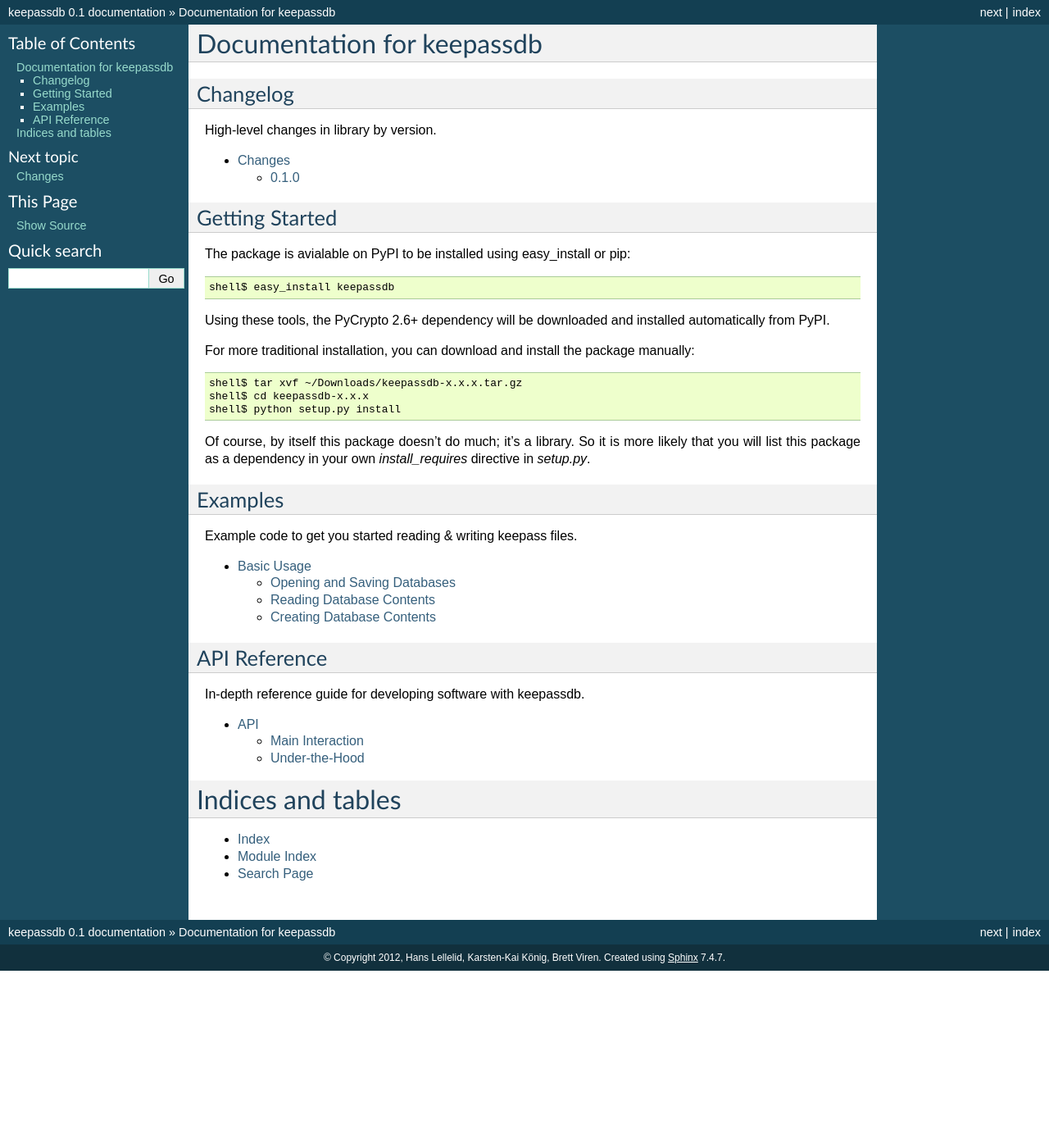
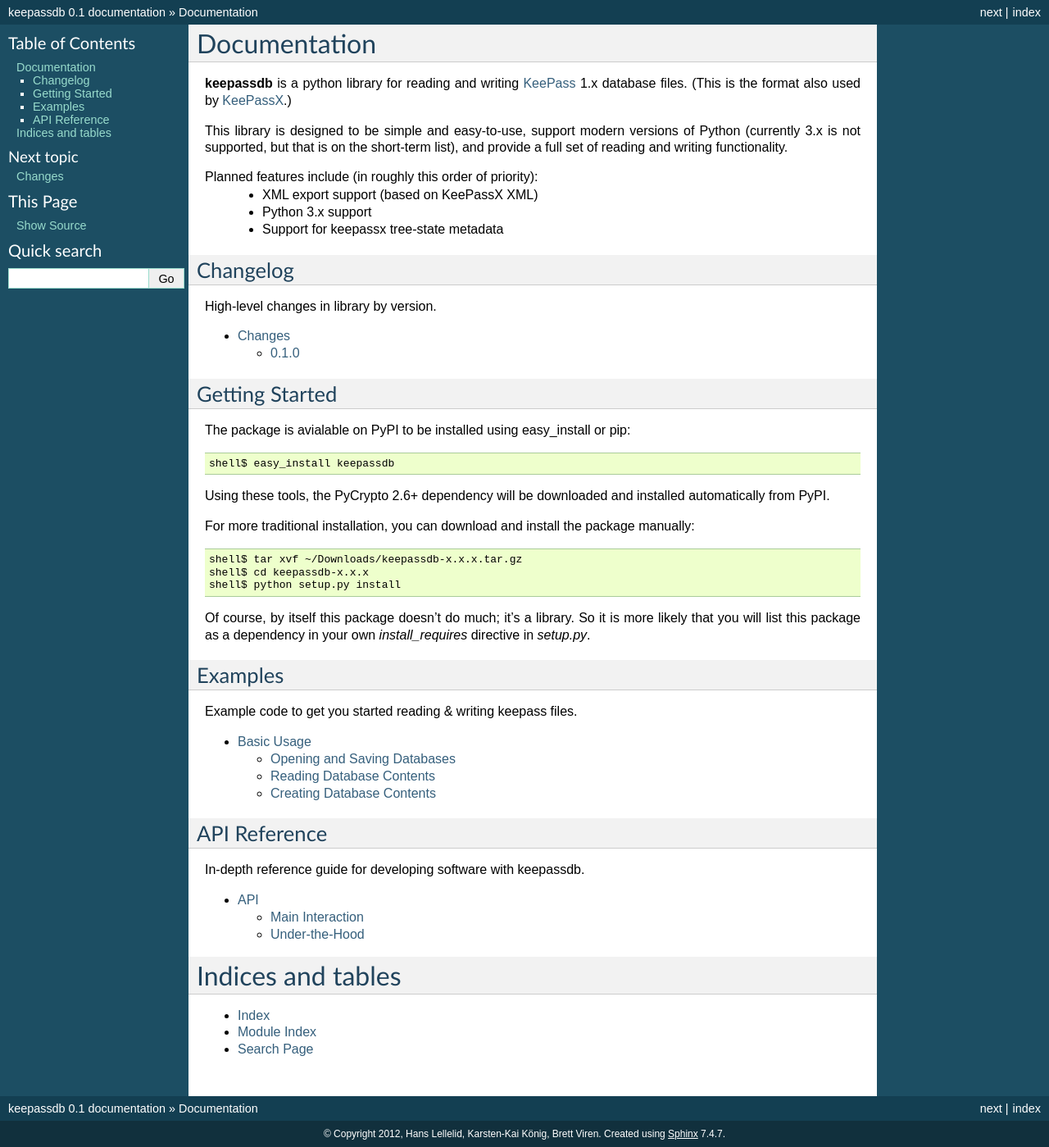
Before and after one commit to hozn/keepassdb, a Sphinx documentation site: the page built from docs/index.rst, in a window 1280 px wide. Shown: the whole page at 82% size. Built offline with Sphinx 7.4.7, drawn with Linux system fonts in a browser that asks for light colours; before the commit the page ends 1184 px from its top, so only the background shows below that.

Commit message:
Doc tweaks

```diff
--- a/docs/index.rst
+++ b/docs/index.rst
@@ -3,8 +3,19 @@
    You can adapt this file completely to your liking, but it should at least
    contain the root `toctree` directive.
 
-Documentation for keepassdb
-===========================
+Documentation
+=============
+
+**keepassdb** is a python library for reading and writing `KeePass <http://keepass.info>`_ 1.x database files.  (This is the format
+also used by `KeePassX <http://keepassx.org>`_.)
+
+This library is designed to be simple and easy-to-use, support modern versions of Python (currently 3.x is
+not supported, but that is on the short-term list), and provide a full set of reading and writing functionality.
+
+Planned features include (in roughly this order of priority):
+ - XML export support (based on KeePassX XML)
+ - Python 3.x support
+ - Support for keepassx tree-state metadata
 
 Changelog
 ---------
```
